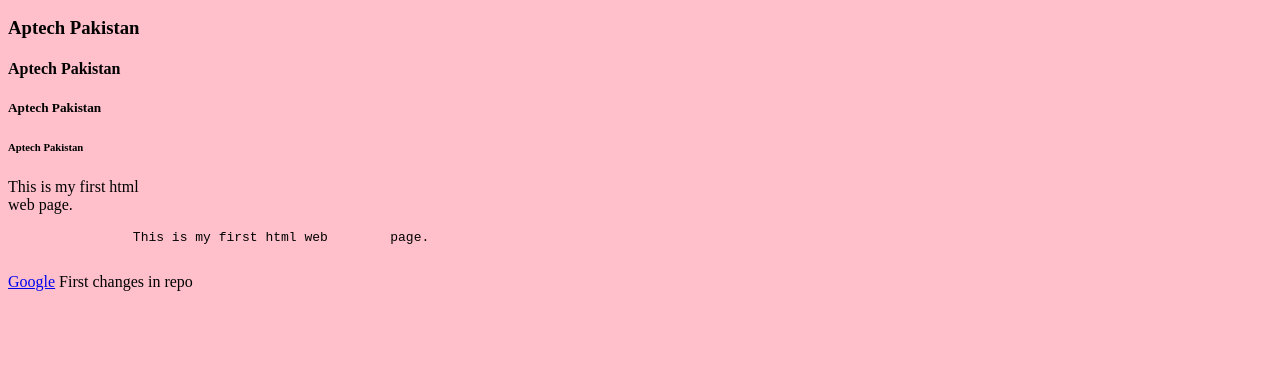
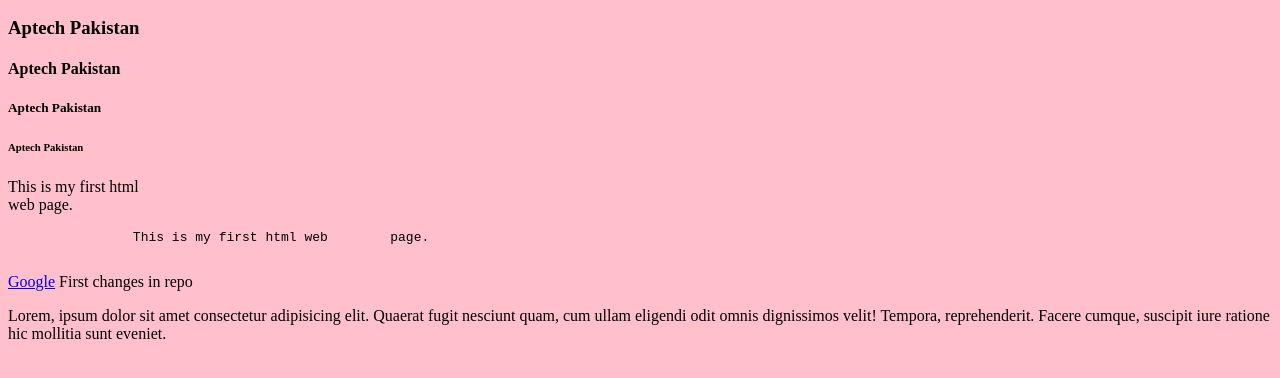
Before and after one commit to noman-1122/FirstRepo, a plain HTML site: page index.html in a window 1280 px wide. Shown: the part 110-488 px from the top of the page. Drawn offline with Linux system fonts and the light colour scheme.

Commit message:
i added paragraph tag in file

```diff
--- a/index.html
+++ b/index.html
@@ -18,5 +18,6 @@
 	</pre>
 	<a href="https://www.google.com/">Google</a>
 	<span>First changes in repo</span>
+	<p>Lorem, ipsum dolor sit amet consectetur adipisicing elit. Quaerat fugit nesciunt quam, cum ullam eligendi odit omnis dignissimos velit! Tempora, reprehenderit. Facere cumque, suscipit iure ratione hic mollitia sunt eveniet.</p>
 </body>
 </html>
```
